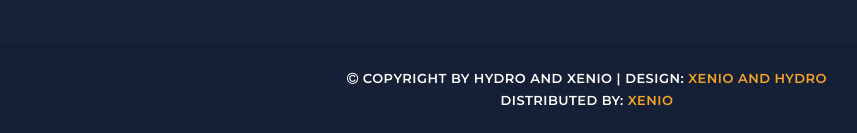
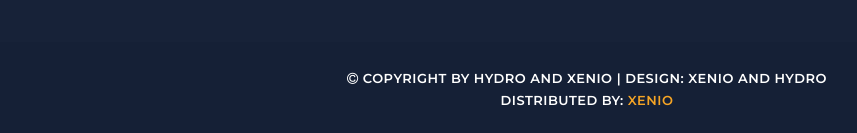
Before and after one commit to X3NI0/hydroscantrad, a plain HTML site: page index.html in a window 1280 px wide. Shown: the part 5012-5145 px from the top of the page, without its empty margins (53-910 px from the left). Drawn offline with Linux system fonts and the light colour scheme.

Commit message:
Add files via upload

```diff
--- a/index.html
+++ b/index.html
@@ -467,7 +467,7 @@ https://templatemo.com/tm-557-grad-school
         <div class="col-md-12">
           <p><i class="fa fa-copyright"></i> Copyright by Hydro and Xenio
 
-           | Design: <a href=" target="_parent">Xenio and Hydro</a><br>
+           | Design: Xenio and Hydro</a><br>
            Distributed By: <a href=" rel="sponsored" target="_blank">Xenio</a>
 
           </p>
```
